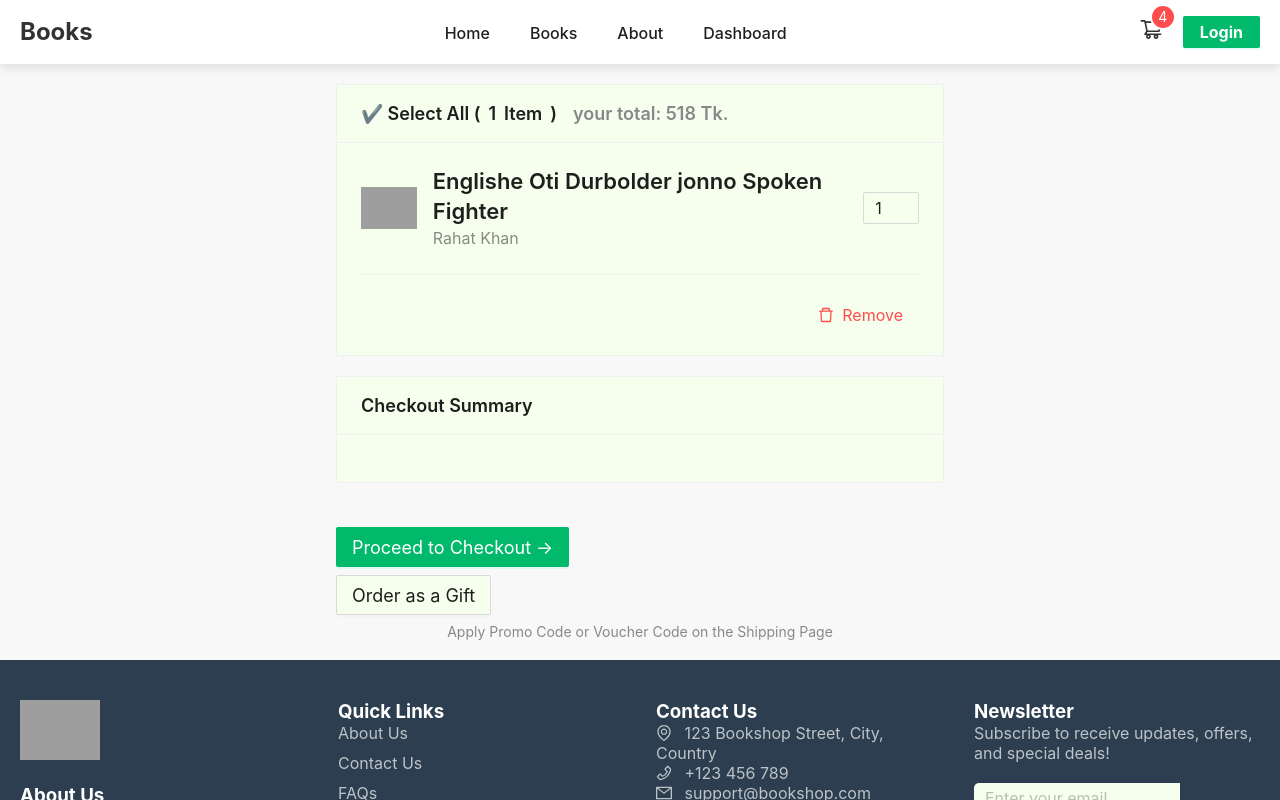
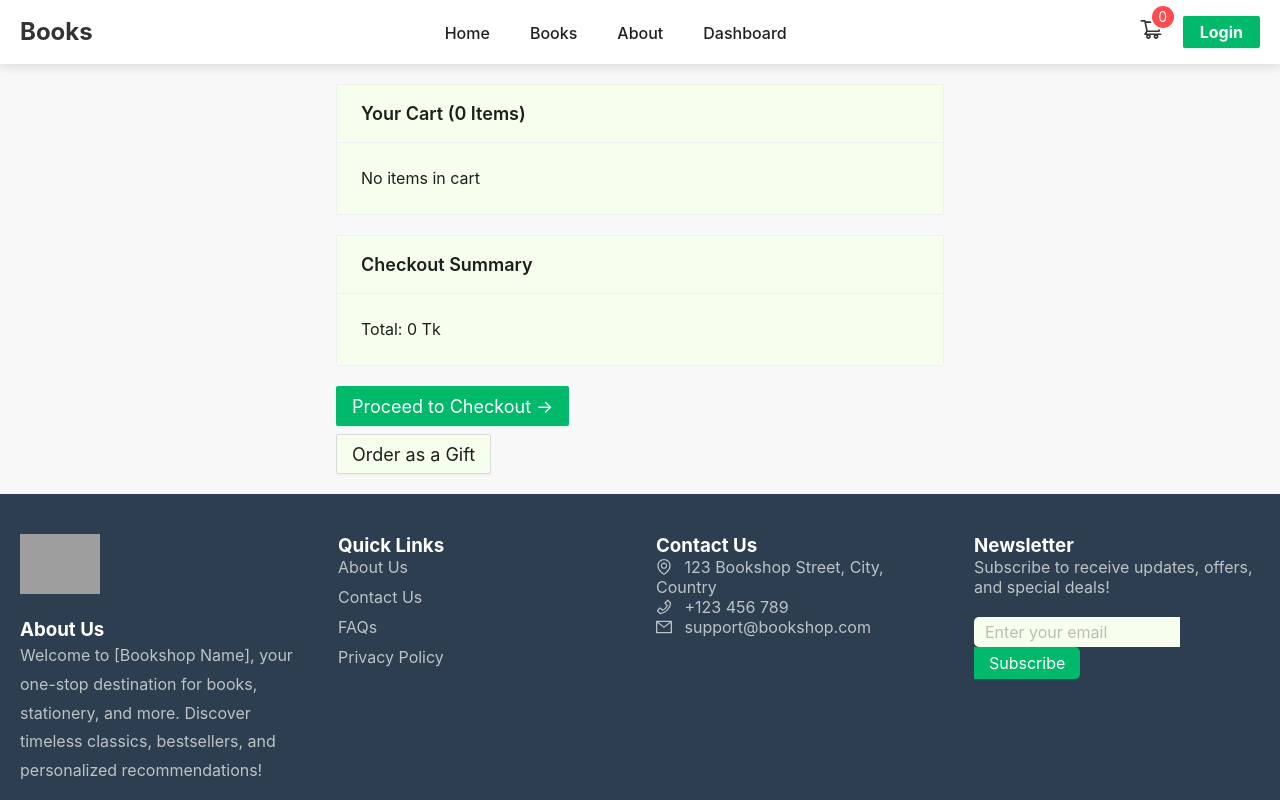
Before and after one commit to zn-rabby/book-shop-client, a React (Vite) app: page /checkout in a window 1280 px wide. Shown: the top 800 px of the page. Built offline with nearby package versions, Linux system fonts and the light colour scheme; grey boxes are pictures that could not be loaded.

Commit message:
product add to cart funcitonality add

```diff
--- a/src/components/layout/Navbar.tsx
+++ b/src/components/layout/Navbar.tsx
@@ -1,9 +1,9 @@
 import React from "react";
-import { Layout, Menu, Drawer, Button } from "antd";
+import { Layout, Menu, Drawer, Button, Badge } from "antd";
 import { Link } from "react-router-dom";
-import { MenuOutlined } from "@ant-design/icons";
-import { ShoppingCartOutlined } from "@ant-design/icons"; // Import the cart icon
-import { Badge } from "antd"; // Import Badge to show item count
+import { MenuOutlined, ShoppingCartOutlined } from "@ant-design/icons";
+import { useSelector } from "react-redux";
+import { RootState } from "../../redux/store"; // Assuming you're using redux and RootState is configured
 
 const { Header } = Layout;
 
@@ -12,6 +12,10 @@ const Navbar = () => {
 
   const showDrawer = () => setDrawerVisible(true);
   const closeDrawer = () => setDrawerVisible(false);
+
+  // Get cart item count from Redux store (assuming 'cart' state exists)
+  const cartItems = useSelector((state: RootState) => state.cart.items || []);
+  const cartItemCount = cartItems.reduce((acc, item) => acc + item.quantity, 0);
 
   return (
     <Layout>
@@ -31,15 +35,12 @@ const Navbar = () => {
             <Menu.Item key="about">
               <Link to="/about">About</Link>
             </Menu.Item>
-            {/* <Menu.Item key="checkout">
-              <Link to="/checkout">Checkout</Link>
-            </Menu.Item> */}
             <Menu.Item key="dashboard">
               <Link to="/dashboard">Dashboard</Link>
             </Menu.Item>
           </Menu>
 
-          {/* Right Section: Login Button and Hamburger Icon */}
+          {/* Right Section: Login Button and Cart Icon */}
           <div
             style={{
               display: "flex",
@@ -48,10 +49,10 @@ const Navbar = () => {
               gap: "20px",
             }}
           >
-            {/* Cart Icon with Badge */}
+            {/* Cart Icon with Dynamic Item Count */}
             <Link to="/checkout">
               <Badge
-                count={4} // The number of items in the cart
+                count={cartItemCount} // Dynamic item count
                 showZero // Show '0' if there are no items
                 style={{
                   backgroundColor: "#ff4d4f", // Red color for the badge
--- a/src/pages/Checkout/Checkout.tsx
+++ b/src/pages/Checkout/Checkout.tsx
@@ -1,134 +1,91 @@
-import { useState } from "react";
-import {
-  Layout,
-  Row,
-  Col,
-  Card,
-  InputNumber,
-  Typography,
-  Divider,
-  Button,
-  Space,
-  Image,
-} from "antd";
+import { useSelector, useDispatch } from "react-redux";
+import { Layout, Row, Col, Card, Button, Space, Image, Typography } from "antd";
 import { DeleteOutlined } from "@ant-design/icons";
+import { RootState } from "../../redux/store";
+import { removeFromCart } from "../../redux/features/cart/cartSlice";
 
 const { Content } = Layout;
 const { Text, Title } = Typography;
 
 const Checkout = () => {
-  const [quantity, setQuantity] = useState(1);
-  const product = {
-    name: "Englishe Oti Durbolder jonno Spoken Fighter",
-    author: "Rahat Khan",
-    price: 470,
-    image: "product_image.jpg", // Replace with your image URL
-  };
+  const dispatch = useDispatch();
+  const cartItems = useSelector((state: RootState) => state.cart.items || []); // ✅ Ensure it's always an array
 
-  const handleQuantityChange = (value) => {
-    setQuantity(value);
-  };
+  // Group items by ID to avoid duplicates
+  const groupedItems = cartItems.reduce((acc, item) => {
+    if (acc[item.id]) {
+      acc[item.id].quantity += item.quantity; // Merge items with the same id by adding quantity
+    } else {
+      acc[item.id] = { ...item }; // Clone the item to add it to the accumulator
+    }
+    return acc;
+  }, {});
+
+  const items = Object.values(groupedItems); // Convert grouped items object to an array
 
   const calculateTotal = () => {
-    return product.price * quantity + 48;
+    return items.reduce((acc, item) => acc + item.price * item.quantity, 0);
   };
 
   return (
     <Layout>
       <Content style={{ padding: "20px", backgroundColor: "#f8f8f8" }}>
-        {" "}
-        {/* Light background */}
         <Row gutter={[24, 24]} justify="center">
-          {" "}
-          {/* Center the content */}
           <Col xs={24} sm={16} md={12}>
-            {" "}
-            {/* Responsive columns */}
-            <Card
-              title={
-                <Space>
-                  ✔ Select All ({quantity} Item{quantity > 1 ? "s" : ""}){" "}
-                  {/* Dynamic item count */}
-                  <span style={{ color: "#888" }}>
-                    your total: {calculateTotal()} Tk.
-                  </span>
-                </Space>
-              }
+            <Card title={`Your Cart (${items.length} Items)`}>
+              {items.length > 0 ? (
+                items.map((item) => (
+                  <Row
+                    key={item.id}
+                    align="middle"
+                    gutter={[16, 16]}
+                    style={{ marginBottom: "15px" }}
                   >
-              <Row align="middle" gutter={[16, 16]}>
-                {" "}
-                {/* Consistent spacing */}
                     <Col xs={4} sm={3}>
                       <Image
-                    src="https://i.ibb.co.com/sRcVc1d/come.jpg"
-                    alt={product.name}
-                    style={{
-                      width: "100%",
-                      height: "auto",
-                      objectFit: "cover",
-                    }}
-                    preview={false} // Disable image preview on click
+                        src={item.image}
+                        alt={item.name}
+                        width={50}
+                        height={50}
                       />
                     </Col>
-                <Col xs={16} sm={18}>
-                  <Title level={4} style={{ margin: 0 }}>
-                    {product.name}
-                  </Title>{" "}
-                  {/* Larger title */}
-                  <Text type="secondary">{product.author}</Text>
+                    <Col xs={14} sm={16}>
+                      <Title level={5} style={{ margin: 0 }}>
+                        {item.name}
+                      </Title>
+                      <Text type="secondary">{item.author}</Text>
                     </Col>
                     <Col xs={4} sm={3} style={{ textAlign: "right" }}>
-                  <InputNumber
-                    min={1}
-                    value={quantity}
-                    onChange={handleQuantityChange}
-                    style={{ width: "100%" }} // InputNumber width
+                      <Text strong>
+                        {item.price} Tk x {item.quantity}
+                      </Text>
+                    </Col>
+                    <Col xs={2} sm={2}>
+                      <Button
+                        icon={<DeleteOutlined />}
+                        type="text"
+                        danger
+                        onClick={() => dispatch(removeFromCart(item.id))}
                       />
                     </Col>
                   </Row>
-              <Divider />
-              <Row justify="end">
-                <Col>
-                  <Button
-                    icon={<DeleteOutlined />}
-                    type="text"
-                    danger // Make the delete button red
+                ))
+              ) : (
+                <Text>No items in cart</Text> // ✅ Handle empty cart scenario
+              )}
+            </Card>
+            <Card title="Checkout Summary" style={{ marginTop: "20px" }}>
+              <Text>Total: {calculateTotal()} Tk</Text>
+            </Card>
+            <Space
+              direction="vertical"
+              style={{ width: "100%", marginTop: "20px" }}
             >
-                    Remove
-                  </Button>
-                </Col>
-              </Row>
-            </Card>
-            <div style={{ marginTop: "20px" }}>
-              {" "}
-              {/* Spacing between cards */}
-              <Card title="Checkout Summary">
-                {/* ... (Summary content remains the same) */}
-              </Card>
-            </div>
-            <div style={{ marginTop: "20px" }}>
-              {" "}
-              {/* Spacing between cards */}
-              <Space direction="vertical" style={{ width: "100%" }}>
-                {" "}
-                {/* Full width buttons */}
               <Button type="primary" size="large">
-                  {" "}
-                  {/* Larger button */}
                 Proceed to Checkout →
               </Button>
               <Button size="large">Order as a Gift</Button>
-                <div
-                  style={{
-                    textAlign: "center",
-                    color: "#888",
-                    fontSize: "14px",
-                  }}
-                >
-                  Apply Promo Code or Voucher Code on the Shipping Page
-                </div>
             </Space>
-            </div>
           </Col>
         </Row>
       </Content>
--- a/src/redux/features/cart/cartSlice.ts
+++ b/src/redux/features/cart/cartSlice.ts
@@ -2,10 +2,11 @@ import { createSlice, PayloadAction } from "@reduxjs/toolkit";
 
 interface CartItem {
   id: string;
-  image: string;
-  title: string;
+  name: string;
+  author: string;
   price: number;
   quantity: number;
+  image: string;
 }
 
 interface CartState {
@@ -20,29 +21,21 @@ const cartSlice = createSlice({
   name: "cart",
   initialState,
   reducers: {
-    addToCart: (
-      state,
-      action: PayloadAction<{
-        id: string;
-        image: string;
-        title: string;
-        price: number;
-      }>
-    ) => {
-      const newItem = {
-        ...action.payload,
-        quantity: 1,
-      };
-      state.items.push(newItem);
+    addToCart: (state, action: PayloadAction<CartItem>) => {
+      const itemIndex = state.items.findIndex(
+        (item) => item.id === action.payload.id
+      );
+      if (itemIndex >= 0) {
+        state.items[itemIndex].quantity += action.payload.quantity;
+      } else {
+        state.items.push(action.payload);
+      }
     },
     removeFromCart: (state, action: PayloadAction<string>) => {
       state.items = state.items.filter((item) => item.id !== action.payload);
     },
-    clearCart: (state) => {
-      state.items = [];
-    },
   },
 });
 
-export const { addToCart, removeFromCart, clearCart } = cartSlice.actions;
+export const { addToCart, removeFromCart } = cartSlice.actions;
 export default cartSlice.reducer;
--- a/src/redux/store.ts
+++ b/src/redux/store.ts
@@ -1,5 +1,6 @@
 import { configureStore } from "@reduxjs/toolkit";
 import authReducer from "./features/auth/authSlice";
+import cartReducer from "./features/cart/cartSlice"; // ✅ Ensure this is imported
 import { baseApi } from "./api/baseApi";
 import {
   persistReducer,
@@ -24,6 +25,7 @@ export const store = configureStore({
   reducer: {
     [baseApi.reducerPath]: baseApi.reducer,
     auth: persistedAuthReducer,
+    cart: cartReducer, // ✅ Now cartReducer is properly defined
   },
   middleware: (getDefaultMiddlewares) =>
     getDefaultMiddlewares({
@@ -33,9 +35,7 @@ export const store = configureStore({
     }).concat(baseApi.middleware),
 });
 
-// Infer the `RootState` and `AppDispatch` types from the store itself
 export type RootState = ReturnType<typeof store.getState>;
-// Inferred type: {posts: PostsState, comments: CommentsState, users: UsersState}
 export type AppDispatch = typeof store.dispatch;
 
 export const persistor = persistStore(store);
--- a/src/types/bookManagement.type.ts
+++ b/src/types/bookManagement.type.ts
@@ -15,3 +15,9 @@ export type TProduct = {
   isDeleted: boolean;
   discount?: number;
 };
+
+export type ApiResponse<T = unknown> = {
+  data: T;
+  status: number;
+  message?: string;
+};
```
Also changed, not shown: src/pages/AllProduct/CardDetails.tsx (+27 -1 lines), src/pages/AllProduct/Cards.tsx (+20 -8 lines), src/types/global.ts (line endings or trailing spaces). Lines whose indentation alone changed are shown as unchanged.
